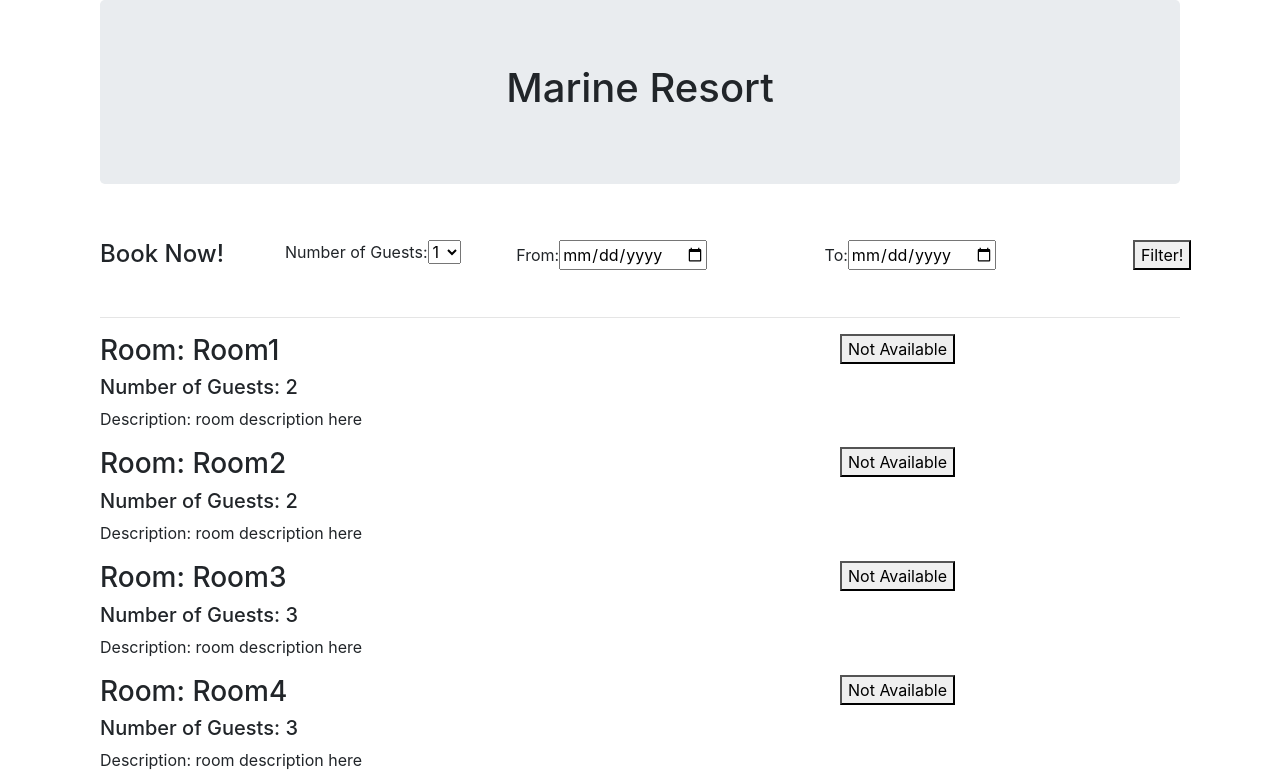
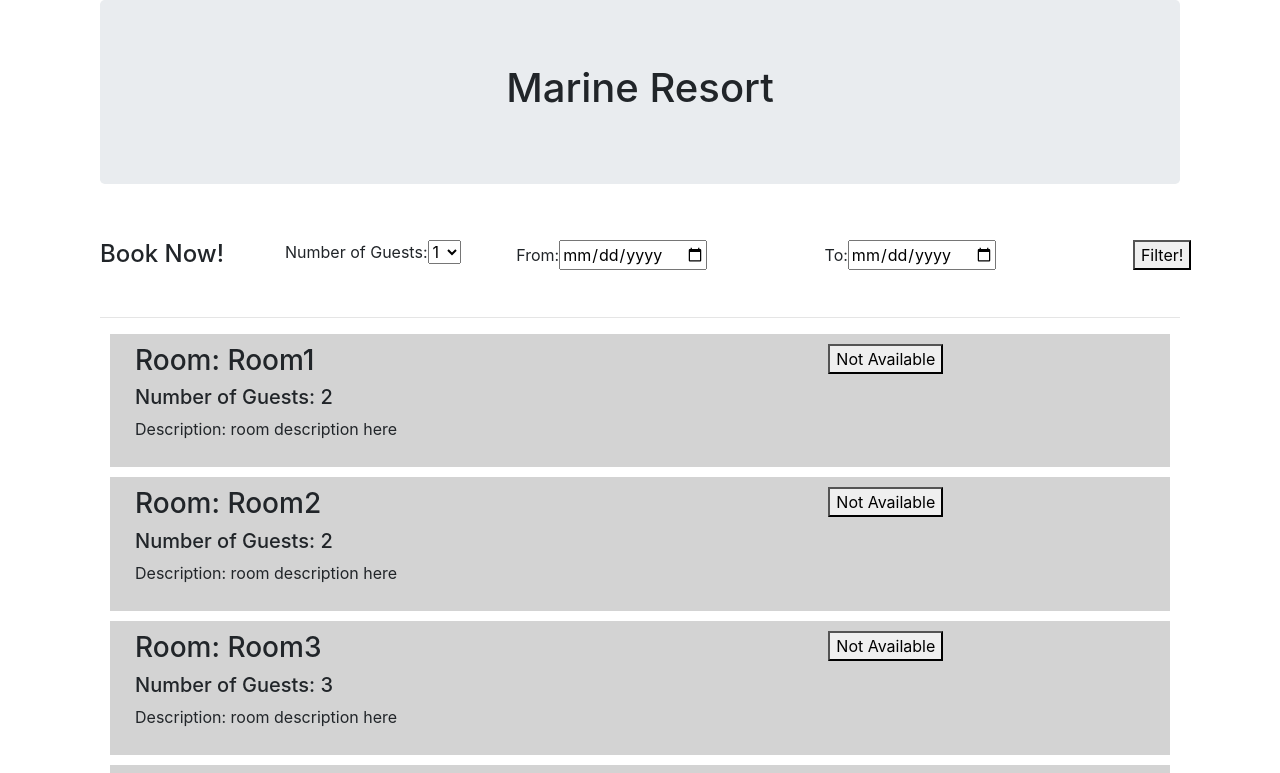
Before and after one commit to yetka/react-redux-marine-resort, a React app: page /#/ in a window 1280 px wide. Shown: the top 773 px of the page. Built offline with nearby package versions, Linux system fonts and the light colour scheme.

Commit message:
add styling to Room component

```diff
--- a/src/components/Room.jsx
+++ b/src/components/Room.jsx
@@ -9,7 +9,6 @@ function Room(props){
   var filterStartDay = new Date(props.roomsFilter.startDay);
   var filterEndDay = new Date(props.roomsFilter.lastDay);
   var currentlyDispayedButton = null;
-
   if (props.numberOfGuests == filterNumberOfGuests) {
     var reservations = [];
     Object.keys(props.reservations).map(function(reservationId) {
@@ -21,17 +20,17 @@ function Room(props){
       } else {
         return reservations.push(false);
       }
-    })
+    });
     if (reservations.includes(false)) {
-      currentlyDispayedButton = <NotAvailableButton />
+      currentlyDispayedButton = <NotAvailableButton />;
     } else {
-      currentlyDispayedButton = <BookRoomButton />
+      currentlyDispayedButton = <BookRoomButton />;
     }
   } else {
-    currentlyDispayedButton = <NotAvailableButton />
+    currentlyDispayedButton = <NotAvailableButton />;
   }
   return (
-    <div className="row">
+    <div style={{backgroundColor: 'lightGray', margin: '10px', padding: '10px'}} className="row">
       <div className="col-md-8">
         <h3>Room: {props.name}</h3>
         <h5>Number of Guests: {props.numberOfGuests}</h5>
@@ -47,7 +46,10 @@ function Room(props){
 Room.propTypes = {
   name: PropTypes.string,
   description: PropTypes.string,
-  numberOfGuests: PropTypes.number
+  numberOfGuests: PropTypes.number,
+  reservations: PropTypes.object,
+  roomsFilter: PropTypes.object,
+
 };
 
 export default Room;
--- a/src/components/RoomsList.jsx
+++ b/src/components/RoomsList.jsx
@@ -16,7 +16,7 @@ function RoomsList(props){
             id={room.id}
             key={room.id}
             roomsFilter={props.roomsFilter} />
-      )
+        );
       })}
     </div>
   );
```
Lines whose indentation alone changed are shown as unchanged.
